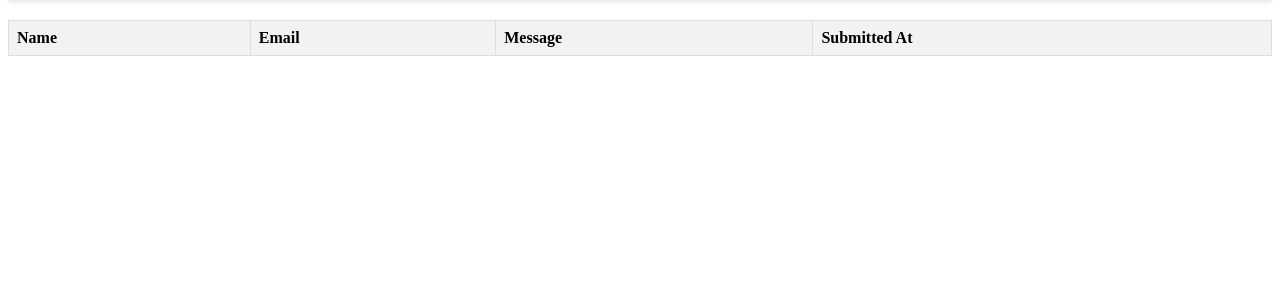
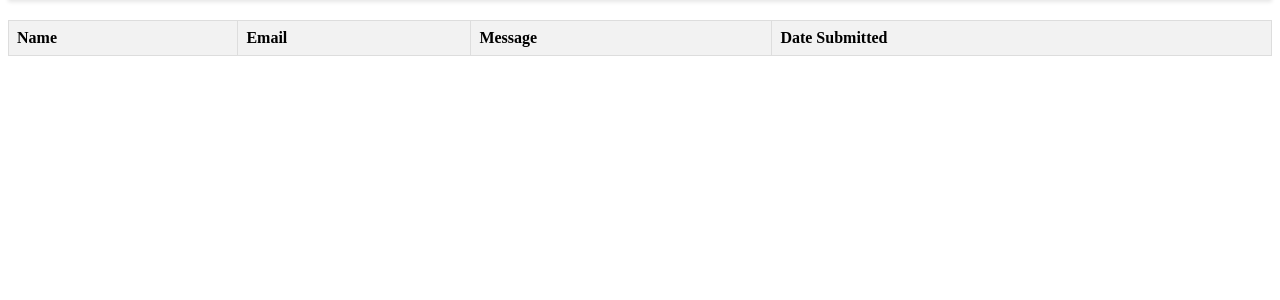
Before and after one commit to Kamva-pro/property-studios-cms, a PHP site: page /admin in a window 1280 px wide. Shown: the part 71-371 px from the top of the page. Run offline with PHP 8.4, Linux system fonts and the light colour scheme; the visitor is signed in with stand-in values (Sample User, id 1); data that the repository does not hold is empty.

Commit message:
removed debug statements

```diff
--- a/app/models/DataModel.php
+++ b/app/models/DataModel.php
@@ -9,7 +9,7 @@ class DataModel {
     }
 
     public function saveSubmission($name, $email, $message) {
-        $sql = "INSERT INTO user_submissions(name, email, message, submitted_at) VALUES (?, ?, ?, NOW())";
+        $sql = "INSERT INTO user_submissions(name, email, message, date_submitted) VALUES (?, ?, ?, NOW())";
         $stmt = $this->db->prepare($sql);
 
         if ($stmt) {
@@ -22,7 +22,7 @@ class DataModel {
     }
 
     public function fetchSubmissions() {
-        $sql = "SELECT * FROM user_submissions ORDER BY submitted_at DESC";
+        $sql = "SELECT * FROM user_submissions ORDER BY date_submitted DESC";
         $result = $this->db->query($sql);
 
         if ($result) {
--- a/app/views/admin.php
+++ b/app/views/admin.php
@@ -18,7 +18,7 @@ include __DIR__ . "/components/navbar.php";
                 <th>Name</th>
                 <th>Email</th>
                 <th>Message</th>
-                <th>Submitted At</th>
+                <th>Date Submitted</th>
             </tr>
         </thead>
         <tbody>
@@ -28,7 +28,7 @@ include __DIR__ . "/components/navbar.php";
                     <td><?php echo htmlspecialchars($submission['email']); ?></td>
                     <td><?php echo htmlspecialchars($submission['message']); ?></td>
                     <td><?php
-                        $date = new DateTime($submission['submitted_at']);
+                        $date = new DateTime($submission['date_submitted']);
                         echo $date->format('F j, Y, g:i A');
                         ?>
                     </td>
--- a/app/views/contact.php
+++ b/app/views/contact.php
@@ -8,11 +8,11 @@ include __DIR__ . '/components/navbar.php';
 <head>
     <meta charset="UTF-8">
     <meta name="viewport" content="width=device-width, initial-scale=1.0">
-    <title>Submit Data</title>
+    <title>Submit Form</title>
 </head>
 <body>
     <h2>Tell us what you think</h2>
-    <form action="<?php echo BASE_PATH; ?>/submit" method="POST">
+    <form  action="<?php echo BASE_PATH; ?>/submit" method="POST">
         <label for="name">Name:</label><br>
         <input type="text" id="name" name="name" required><br><br>
 
--- a/public/index.php
+++ b/public/index.php
@@ -10,11 +10,6 @@ use app\controllers\DataController;
 use app\models\DatabaseConnection;
 
 session_start();
-
-if (!class_exists('app\controllers\DataController')) {
-    echo 'DataController class does NOT exist!';
-    die;
-}
 
 $db = (new DatabaseConnection())->getConnection();
 $controller = new DataController($db);
```
Also changed, not shown: README.md, 3 other files.
